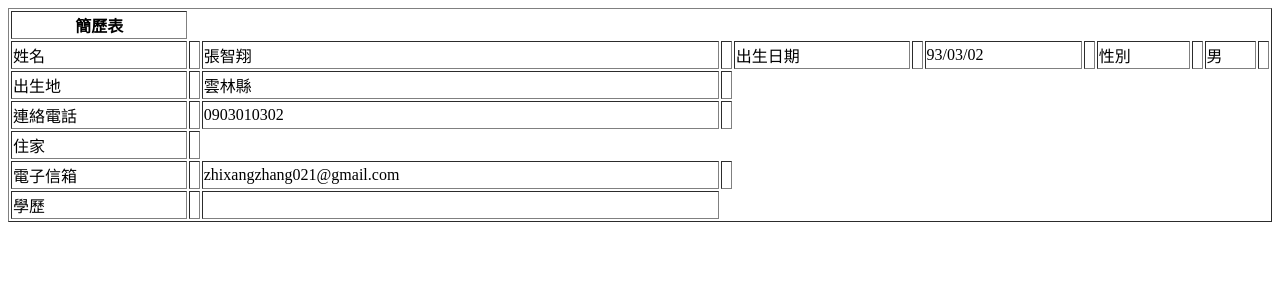
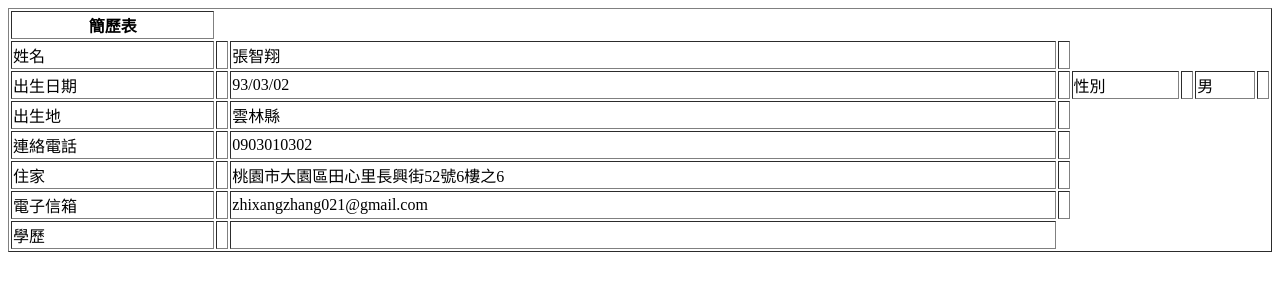
Before and after one commit to simon402/autobiography, a plain HTML site: page index.html in a window 1280 px wide. Drawn offline with Linux system fonts and the light colour scheme.

Commit message:
Update index.html

```diff
--- a/index.html
+++ b/index.html
@@ -8,7 +8,7 @@
 <tr>
   <td>姓名<td>
   <td>張智翔<td>
-</tr?
+  </tr>
 <tr>
   <td>出生日期<td>
   <td>93/03/02<td>
@@ -18,13 +18,14 @@
 <tr>
   <td>出生地<td>
   <td>雲林縣<td>
+</tr>
 <tr>
  <td>連絡電話<td>
  <td>0903010302<td>
   </tr>
 <tr>
   <td>住家<td>
-  <td桃園市大園區田心里長興街52號6樓之6<td>
+  <td>桃園市大園區田心里長興街52號6樓之6<td>
   </tr>
 <tr>
 <td>電子信箱<td>
```
